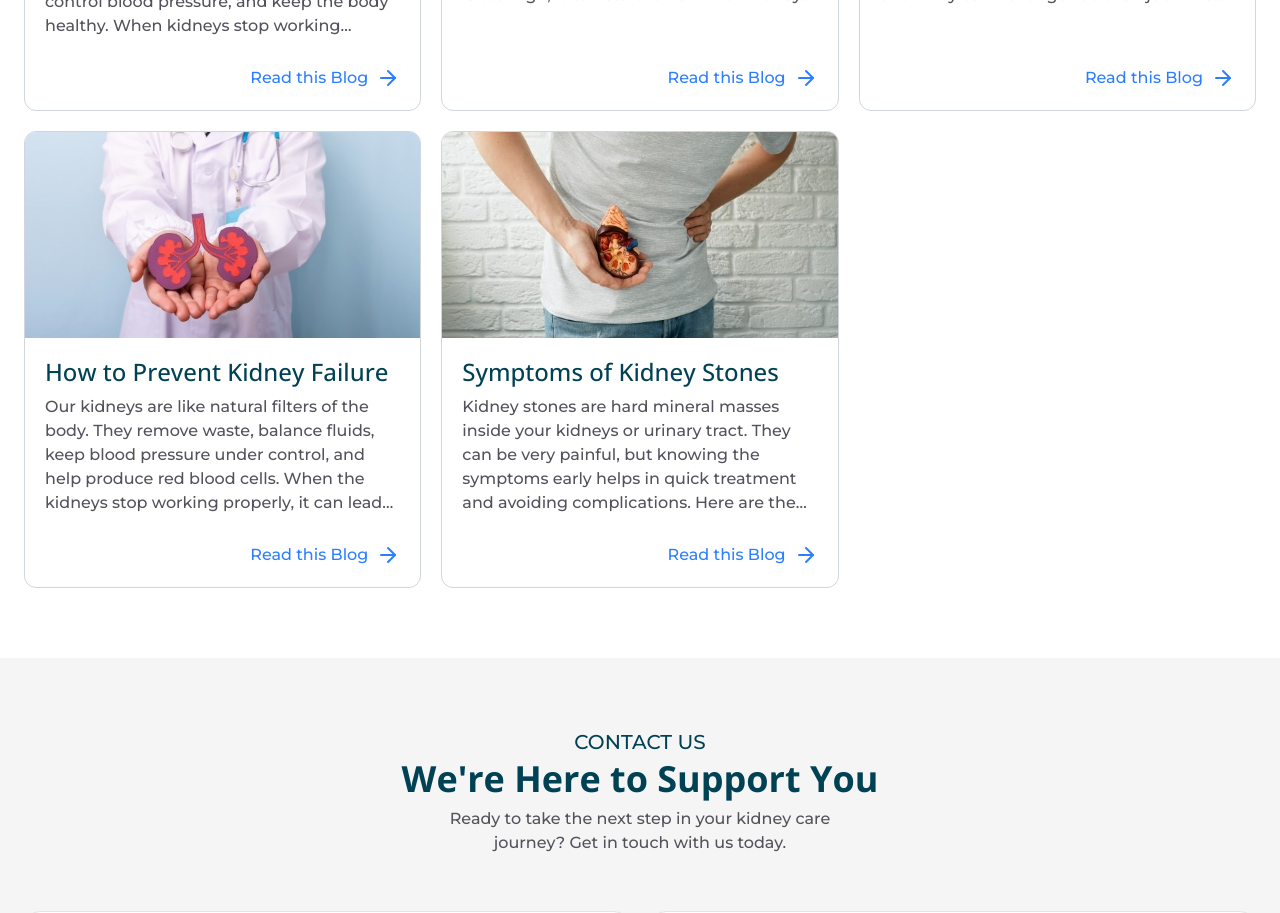
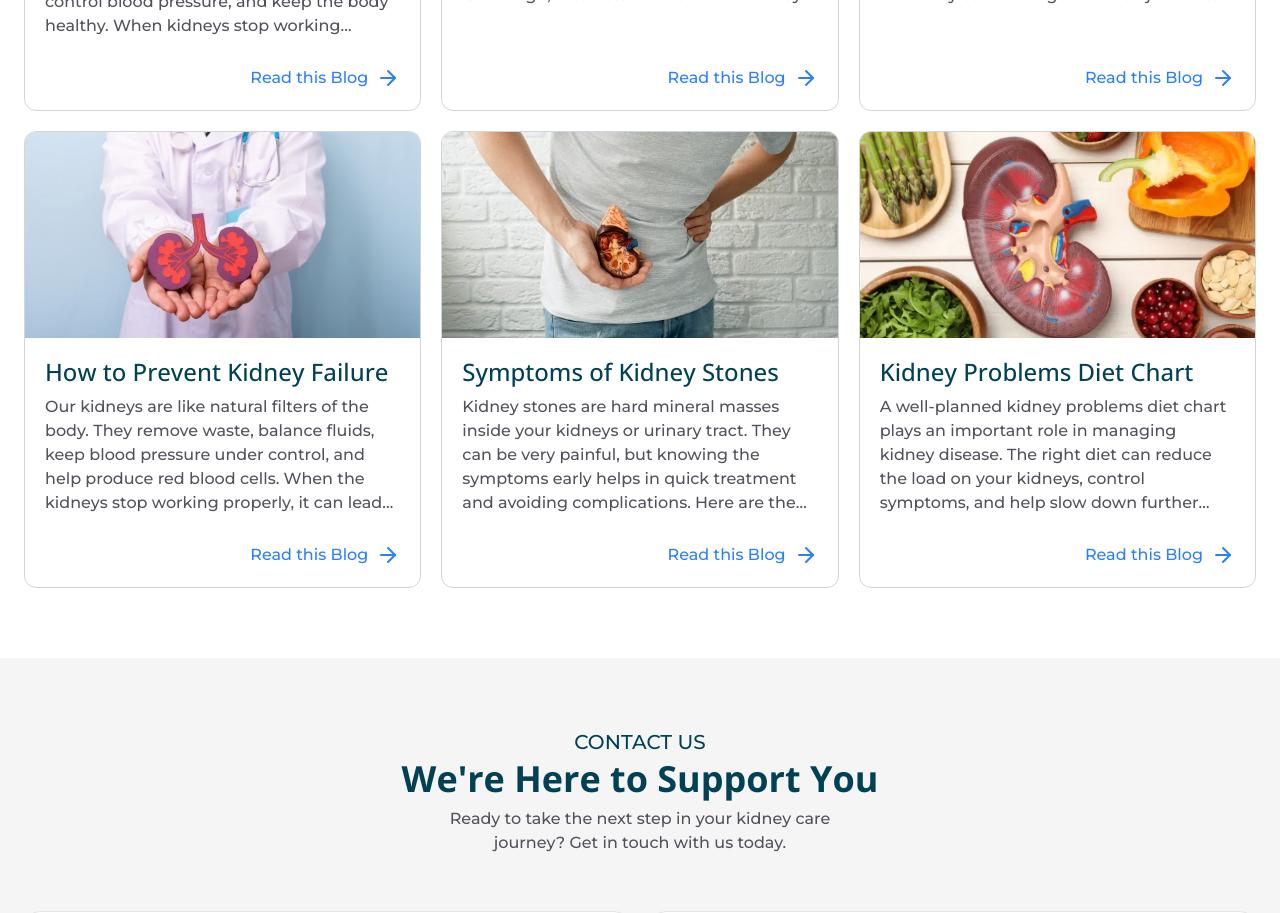
Before and after one commit to priyesshrai/dr-satyanarayana, a Next.js app: page /blogs in a window 1280 px wide. Shown: the part 1240-2153 px from the top of the page. Built offline with nearby package versions, Linux system fonts and the light colour scheme.

Commit message:
Update page.tsx

```diff
--- a/src/app/blogs/page.tsx
+++ b/src/app/blogs/page.tsx
@@ -21,6 +21,12 @@ interface Blog {
 }
 export default function Blogs() {
   const blog: Blog[] = [
+    {
+      title: 'Kidney Problems Diet Chart',
+      content: 'A well-planned kidney problems diet chart plays an important role in managing kidney disease. The right diet can reduce the load on your kidneys, control symptoms, and help slow down further damage.',
+      slug: '/blogs/kidney-problems-diet-chart',
+      image: '/images/blog/kidney-problem-diet-chart-plan.webp'
+    },
     {
       title: 'Symptoms of Kidney Stones',
       content: 'Kidney stones are hard mineral masses inside your kidneys or urinary tract. They can be very painful, but knowing the symptoms early helps in quick treatment and avoiding complications. Here are the common signs and what to watch out for. Kidney stones e...',
```
